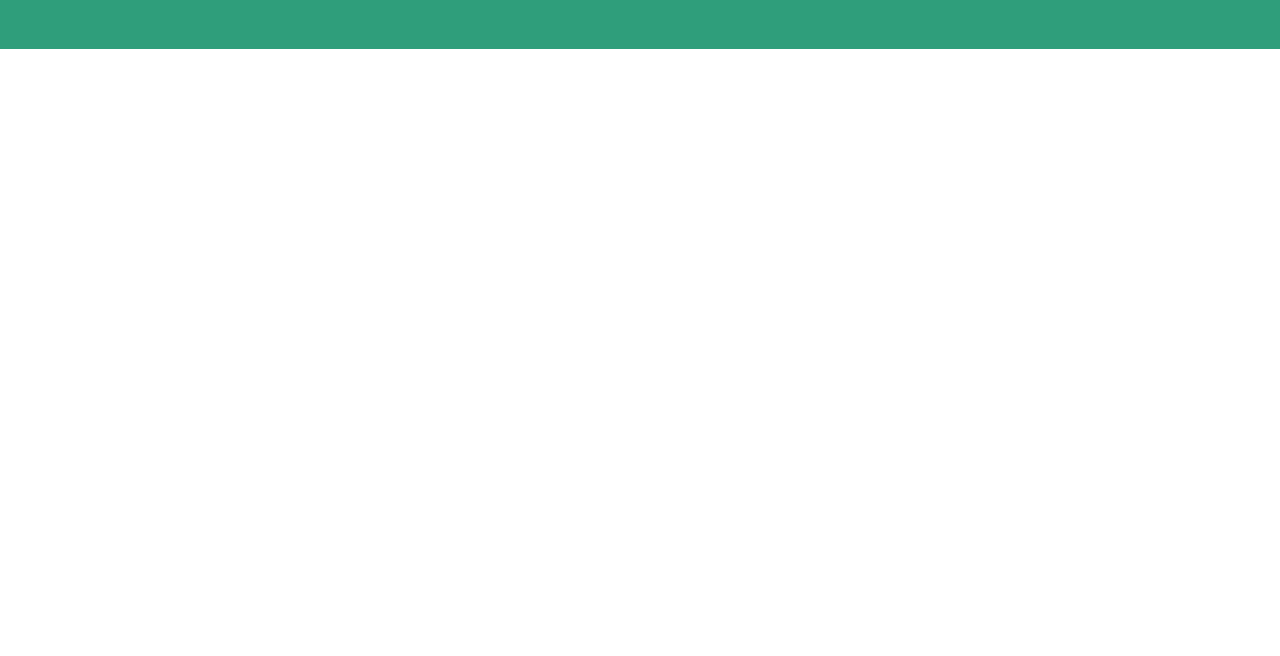
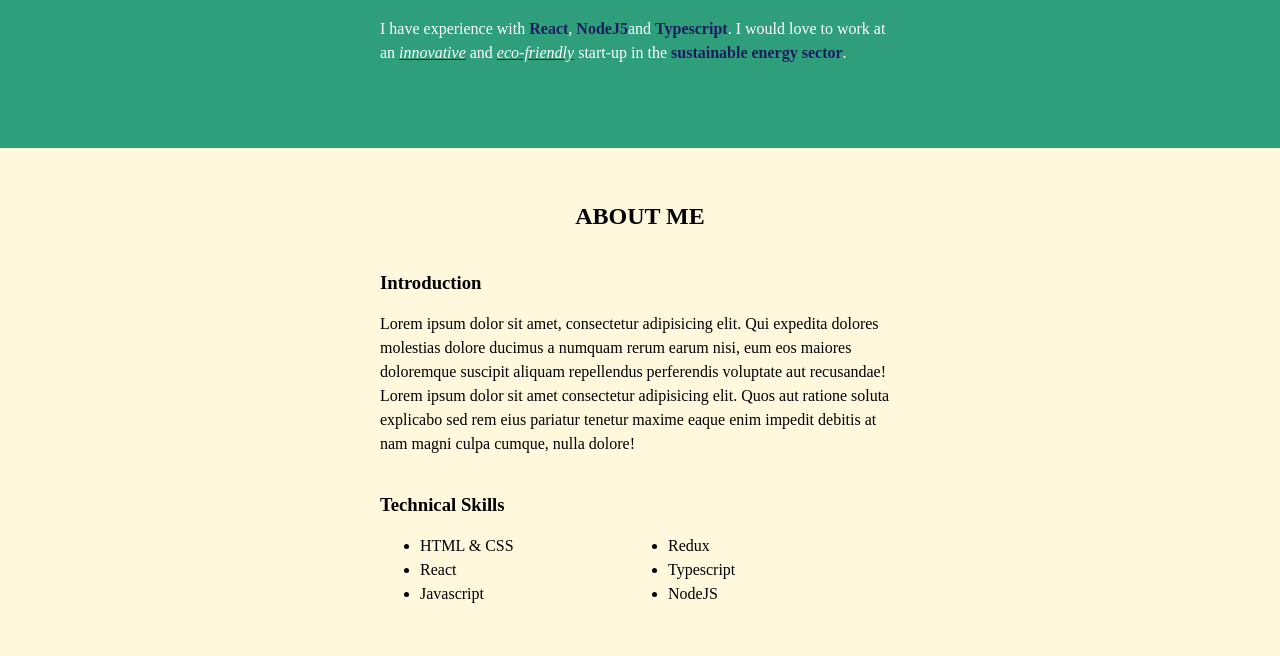
Before and after one commit to catlirex/boolean-uk-html-full-stack-portfolio, a website: page index.html in a window 1280 px wide. Shown: the part 352-1008 px from the top of the page. Before the commit the page ends 800 px from the top, so only its background shows below. Drawn offline with Linux system fonts and the light colour scheme.

Commit message:
about me added

```diff
--- a/index.html
+++ b/index.html
@@ -32,7 +32,30 @@
         </p>
       </div>
     </section>
-    <section id="about-me"></section>
+    <section id="about-me">
+      <div class="aboutme">
+        <h2>ABOUT ME</h2>
+        <h3>Introduction</h3>
+        <p>
+          Lorem ipsum dolor sit amet, consectetur adipisicing elit. Qui expedita
+          dolores molestias dolore ducimus a numquam rerum earum nisi, eum eos
+          maiores doloremque suscipit aliquam repellendus perferendis voluptate
+          aut recusandae! Lorem ipsum dolor sit amet consectetur adipisicing
+          elit. Quos aut ratione soluta explicabo sed rem eius pariatur tenetur
+          maxime eaque enim impedit debitis at nam magni culpa cumque, nulla
+          dolore!
+        </p>
+        <h3>Technical Skills</h3>
+        <ul>
+          <li>HTML & CSS</li>
+          <li>React</li>
+          <li>Javascript</li>
+          <li>Redux</li>
+          <li>Typescript</li>
+          <li>NodeJS</li>
+        </ul>
+      </div>
+    </section>
     <section id="portfolio"></section>
     <section id="experience"></section>
   </body>
--- a/style.css
+++ b/style.css
@@ -1,11 +1,12 @@
 * {
   margin: 0;
   box-sizing: border-box;
+  line-height: 1.5;
 }
 
 body {
   display: grid;
-  grid-template-rows: auto;
+  grid-template-rows: 500px auto;
 }
 
 #cover,
@@ -78,3 +79,32 @@ em {
   text-decoration: underline;
   text-decoration-color: rgb(29, 29, 94);
 }
+
+/* ABOUT ME */
+#about-me {
+  display: grid;
+  grid-template:
+    ". aboutme ." auto/
+    1fr 65ch 1fr;
+  background-color: cornsilk;
+  padding: 20px 0px;
+}
+
+.aboutme {
+  display: grid;
+  grid-area: aboutme;
+  padding: 30px 0px;
+  grid-gap: 15px;
+}
+
+.aboutme h2 {
+  justify-self: center;
+}
+
+.aboutme h3 {
+  padding-top: 20px;
+}
+
+.aboutme ul {
+  columns: 2;
+}
```
